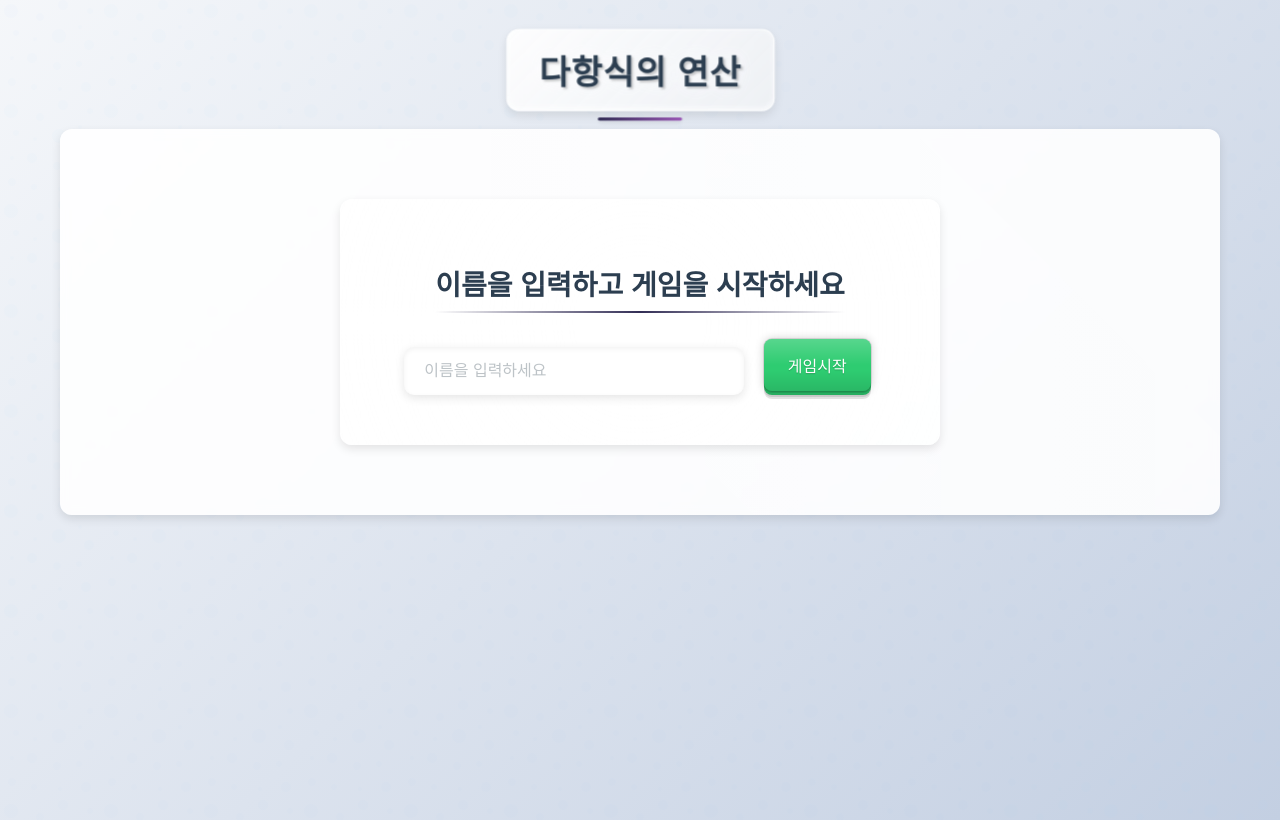
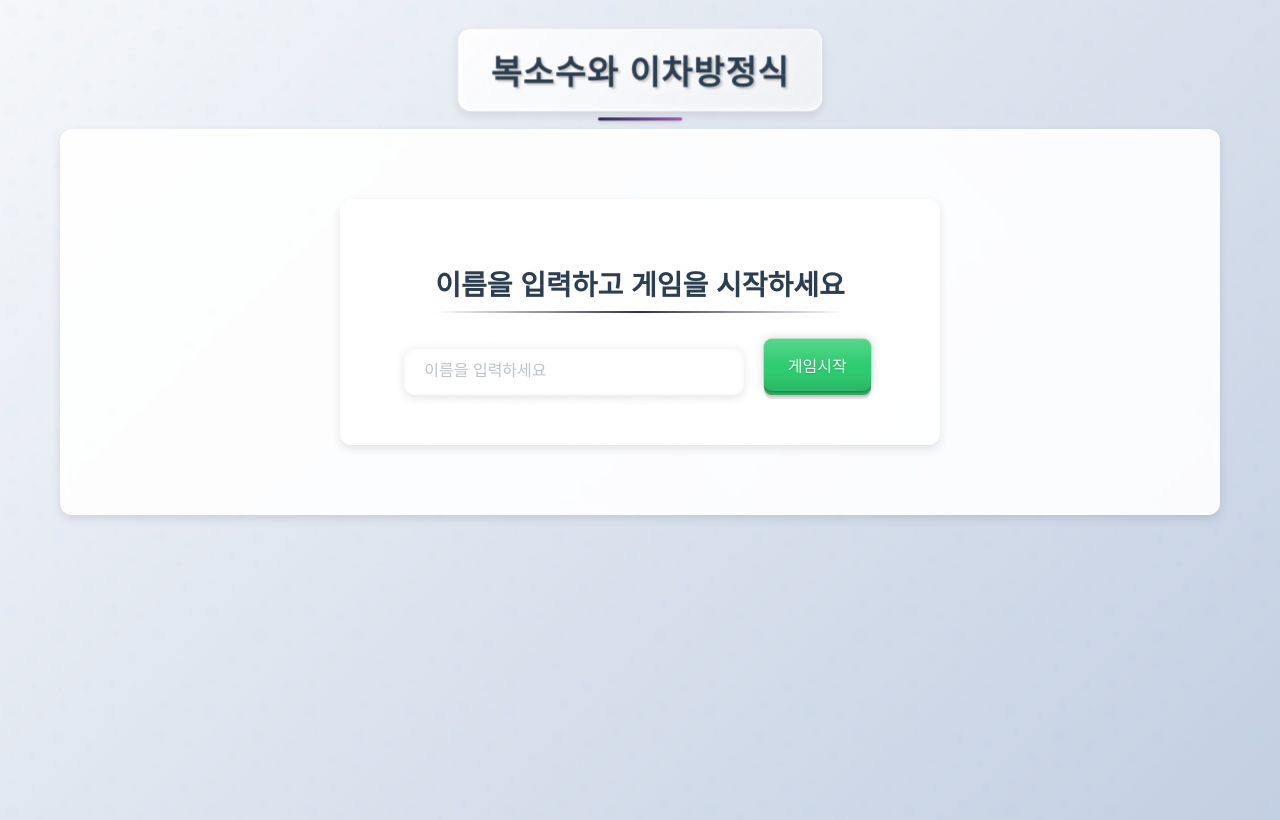
Before and after one commit to hwimath2/5123112, a plain HTML site: page index.html in a window 1280 px wide. Drawn offline with nearby package versions, Linux system fonts and the light colour scheme.

Commit message:
Update index.html

```diff
--- a/index.html
+++ b/index.html
@@ -8,7 +8,7 @@
   <script>
   /* 게임 설정 및 문제 데이터 */
   const gameConfig = {
-    "gameTitle": "다항식의 연산",
+    "gameTitle": "복소수와 이차방정식",
     "defaultScore": 10,
     "bannerURL": "",
     "randomizeQuestions": true,
```
